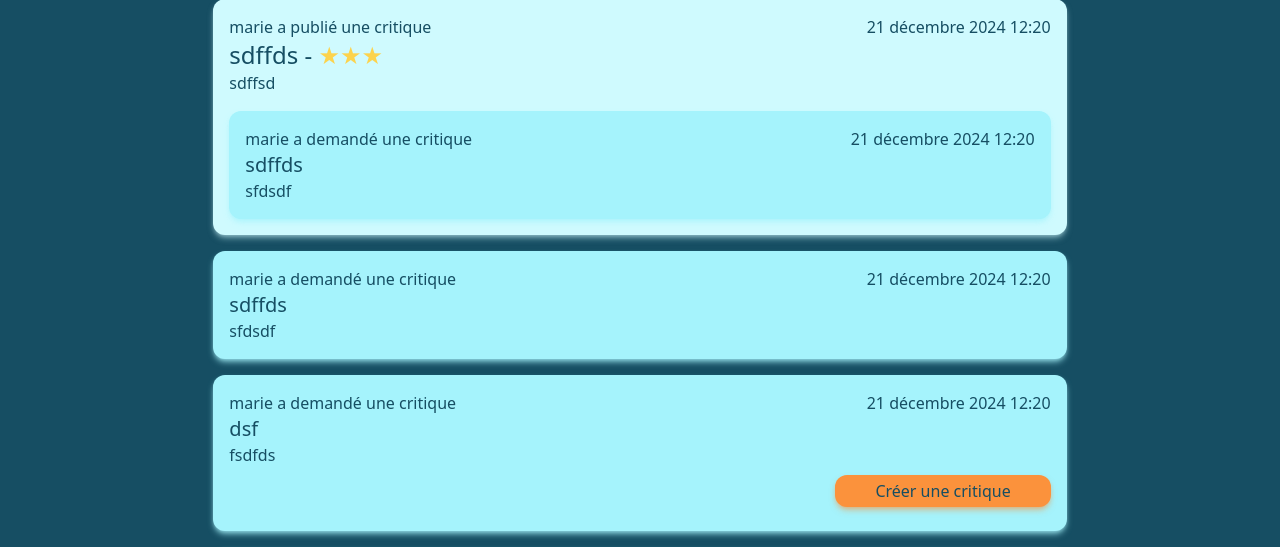
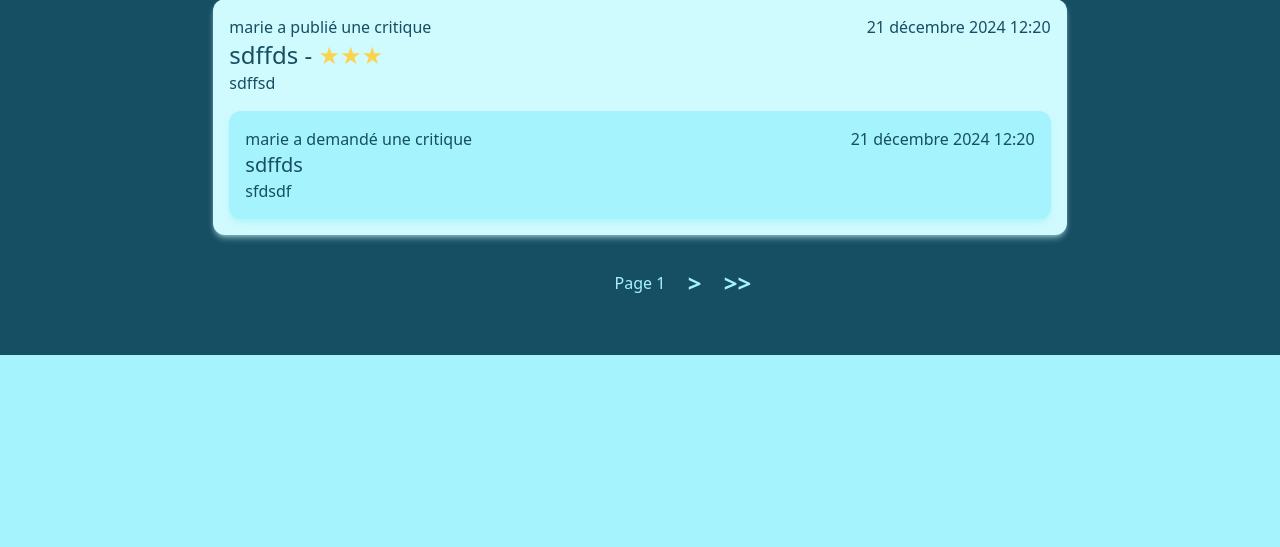
Before and after one commit to PVL06/OC_Projet9_LITRevu, a Django app: page /review/flux/ in a window 1280 px wide. Shown: the part 2090-2637 px from the top of the page. After the commit the page ends 2445 px from the top, so only its background shows below. Run offline with Django 5.2, Linux system fonts and the light colour scheme; a user stored in the database is signed in; data comes from the database, SQL or seed files in the repository; both versions use the stored data as it was after the commit; some libraries are stand-ins or nearby versions.

Commit message:
add pgination function on flux and posts page

```diff
--- a/LITRevu/authentication/views.py
+++ b/LITRevu/authentication/views.py
@@ -11,8 +11,7 @@
 
     def get(self, request):
         form = self.form_class()
-        message = ''
-        return render(request, self.template, context={'form': form, 'message': message})
+        return render(request, self.template, context={'form': form})
 
     def post(self, request):
         form = self.form_class(request.POST)
@@ -25,7 +24,7 @@
                 login(request, user)
                 return redirect('flux')
 
-        message = f'Identifiants invalides'
+        message = 'Identifiants invalides'
         return render(request, self.template, context={'form':form, 'message':message})
 
 
--- a/LITRevu/review/templates/review/flux.html
+++ b/LITRevu/review/templates/review/flux.html
@@ -20,4 +20,6 @@
         {% endfor %}
     </div>
 
+    {% include 'review/partials/page_nav.html' %}
+
 {% endblock %}
--- /dev/null
+++ b/LITRevu/review/templates/review/partials/page_nav.html
@@ -0,0 +1,19 @@
+<div class="nav-ctn">
+    <div class="text-2xl font-bold">
+        {% if posts.has_previous %}
+        <a href="?page=1" class="nav-btn"><<</a>
+        <a href="?page={{ posts.previous_page_number }}" class="nav-btn"><</a>
+        {% endif %}
+    </div>
+
+    <div class="text-center">
+        Page {{ posts.number }}
+    </div>
+    <div class="text-2xl font-bold">
+        {% if posts.has_next %}
+        <a href="?page={{ posts.next_page_number }}" class="nav-btn">></a>
+
+        <a href="?page={{ posts.paginator.num_pages }}" class="nav-btn">>></a>
+        {% endif %}
+    </div>
+</div>
--- a/LITRevu/review/templates/review/posts.html
+++ b/LITRevu/review/templates/review/posts.html
@@ -27,4 +27,6 @@
         {% endfor %}
     </div>
 
+    {% include 'review/partials/page_nav.html' %}
+
 {% endblock %}
--- a/LITRevu/review/views.py
+++ b/LITRevu/review/views.py
@@ -1,10 +1,10 @@
 from django.shortcuts import render, redirect, get_object_or_404
 from django.contrib.auth.mixins import LoginRequiredMixin
+from django.core.paginator import Paginator
 from django.views.generic import View
-from django.db.models import CharField, Value
+from django.db.models import CharField, Value, Q
+from django.conf import settings
 from itertools import chain
-from django.db.models import Q
-from django.conf import settings
 from pathlib import Path
 
 from . import forms, models
@@ -15,6 +15,7 @@
     template = 'review/flux.html'
     ticket_class = models.Ticket
     review_class = models.Review
+    POST_PER_PAGE = 10
 
     def get(self, request):
         users_viewable = User.objects.filter(
@@ -33,13 +34,17 @@
             key=lambda post: post.time_created,
             reverse=True
         )
-        return render(request, self.template, context={'posts': posts})
+        paginator = Paginator(posts, self.POST_PER_PAGE)
+        page_number = request.GET.get('page')
+        page_obj = paginator.get_page(page_number)
+        return render(request, self.template, context={'posts': page_obj})
 
 
 class PostsView(LoginRequiredMixin, View):
     template = 'review/posts.html'
     ticket_class = models.Ticket
     review_class = models.Review
+    POST_PER_PAGE = 10
 
     def get(self, request):
         tickets = self.ticket_class.objects.filter(user=request.user)
@@ -51,7 +56,10 @@
             key=lambda post: post.time_created,
             reverse=True
         )
-        return render(request, self.template, context={'posts': posts})
+        paginator = Paginator(posts, self.POST_PER_PAGE)
+        page_number = request.GET.get('page')
+        page_obj = paginator.get_page(page_number)
+        return render(request, self.template, context={'posts': page_obj})
 
 
 class CreateTicketView(LoginRequiredMixin, View):
--- a/LITRevu/static/css/output.css
+++ b/LITRevu/static/css/output.css
@@ -645,6 +645,29 @@
   --tw-shadow: var(--tw-shadow-colored);
 }
 
+.nav-ctn {
+  margin: 1.5rem;
+  display: grid;
+  grid-template-columns: repeat(3, minmax(0, 1fr));
+  align-items: center;
+  border-radius: 0.5rem;
+  padding-left: 0.5rem;
+  padding-right: 0.5rem;
+  padding-top: 0.5rem;
+  padding-bottom: 0.5rem;
+  --tw-text-opacity: 1;
+  color: rgb(165 243 252 / var(--tw-text-opacity, 1));
+}
+
+.nav-btn {
+  padding: 0.5rem;
+}
+
+.nav-btn:hover {
+  --tw-text-opacity: 1;
+  color: rgb(249 115 22 / var(--tw-text-opacity, 1));
+}
+
 /* Form style */
 
 .label-none label {
@@ -929,6 +952,10 @@
   line-height: 1.75rem;
 }
 
+.font-bold {
+  font-weight: 700;
+}
+
 .text-amber-300 {
   --tw-text-opacity: 1;
   color: rgb(252 211 77 / var(--tw-text-opacity, 1));
```
Also changed, not shown: LITRevu/static/css/input.css (+8 -0 lines), LITRevu/db.sqlite3.
